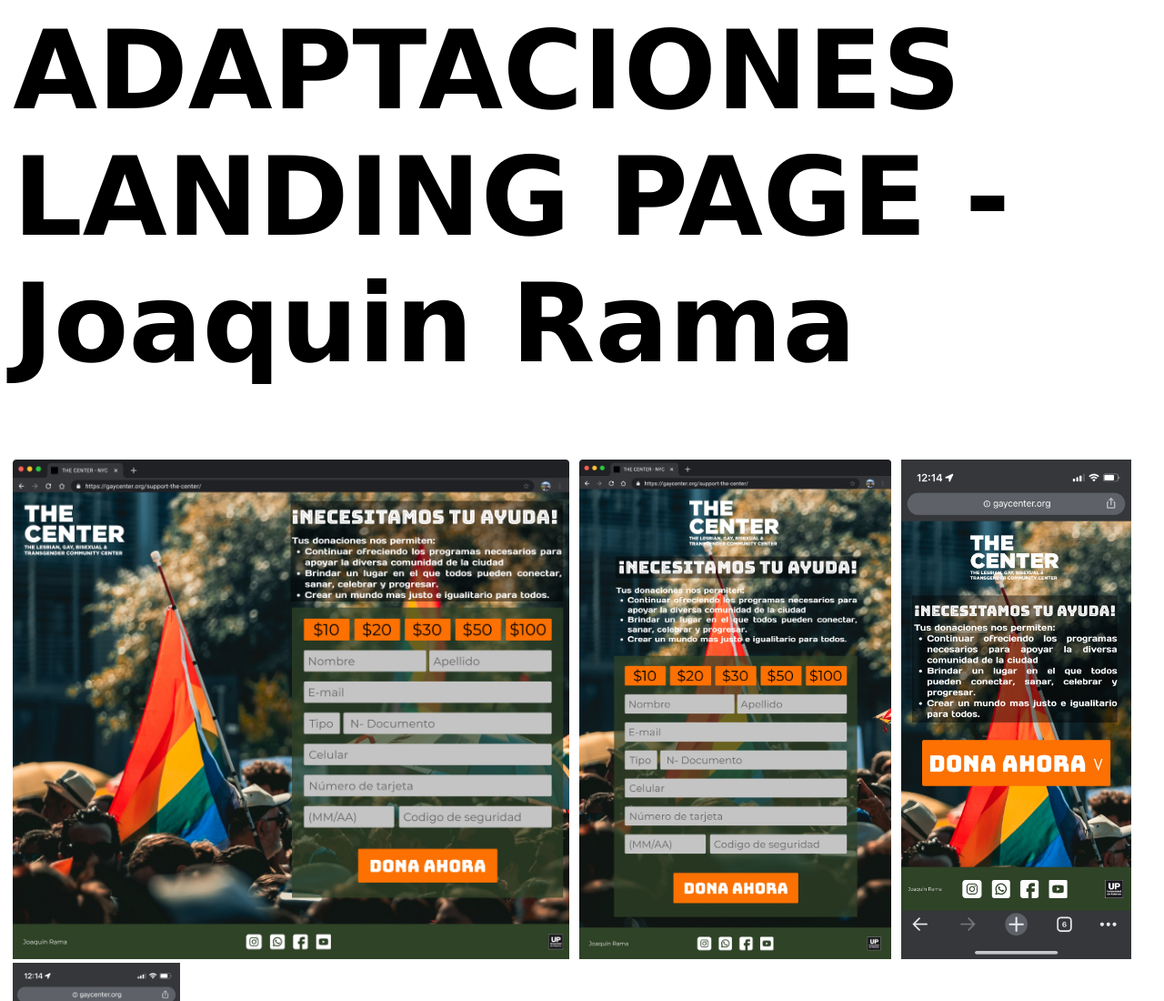
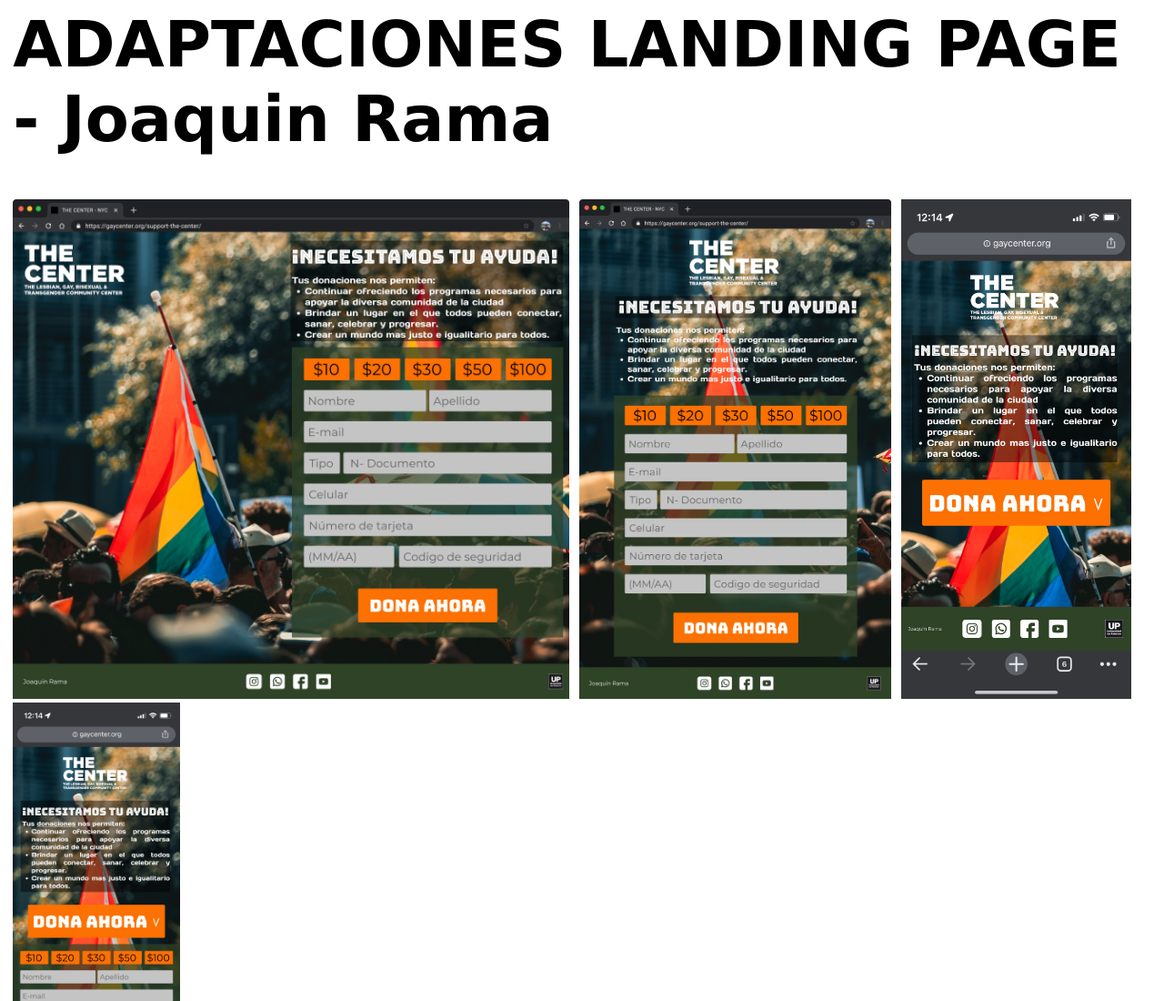
Before and after one commit to joaframa/ImagenesResponsive, a plain HTML site: page index.html in a window 1280 px wide. Shown: the top 1100 px of the page at 91% size. Drawn offline with Linux system fonts and the light colour scheme.

Commit message:
Update estilos.css

```diff
--- a/CSS/estilos.css
+++ b/CSS/estilos.css
@@ -1,6 +1,6 @@
 .FOTOS {align-items: center;}
 
-.TITULO {font-size: 120; padding-left: 0.5%; top: 5px; font-family: Verdana, Geneva, Tahoma, sans-serif;}
+.TITULO {font-size: 70; padding-left: 0.5%; top: 5px; font-family: Verdana, Geneva, Tahoma, sans-serif;}
 
 
 .FOTO1
```
